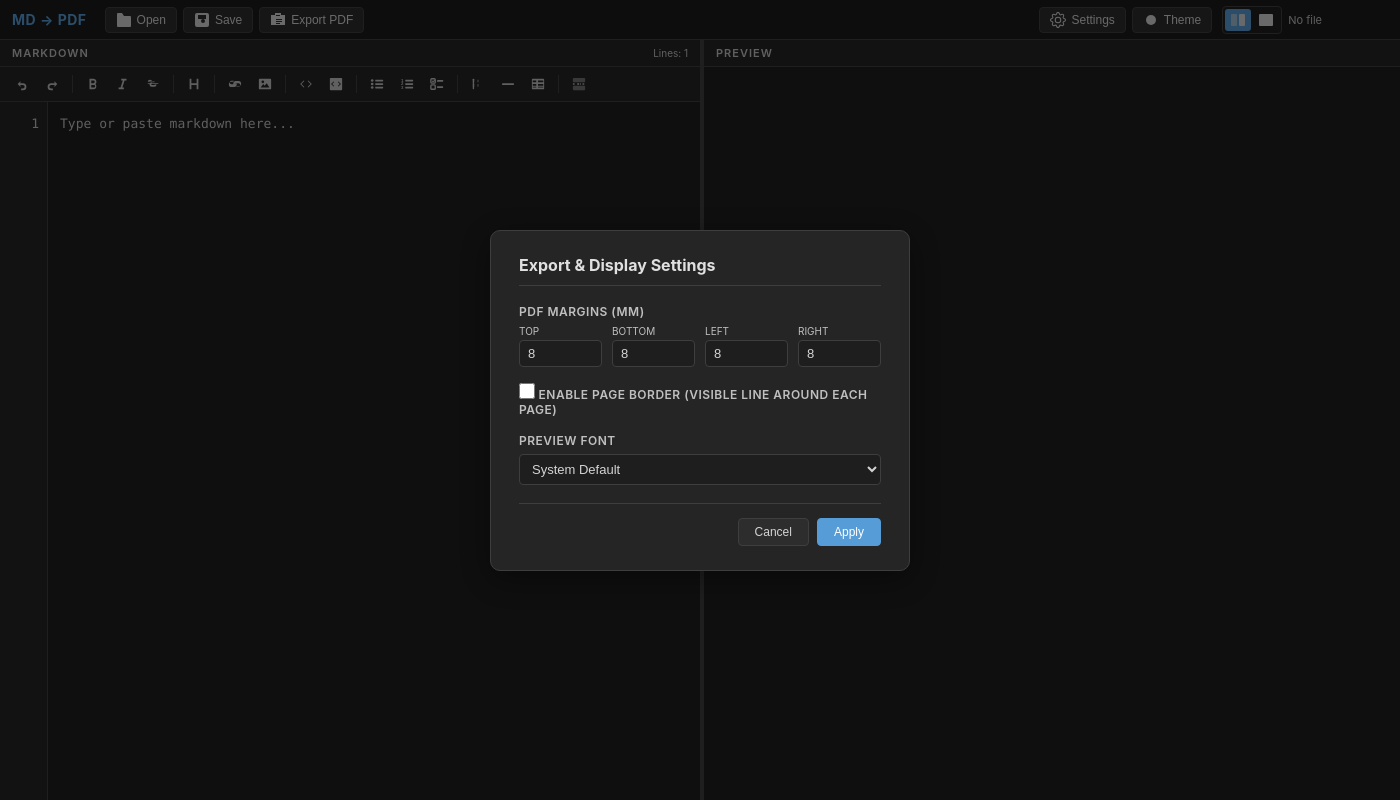
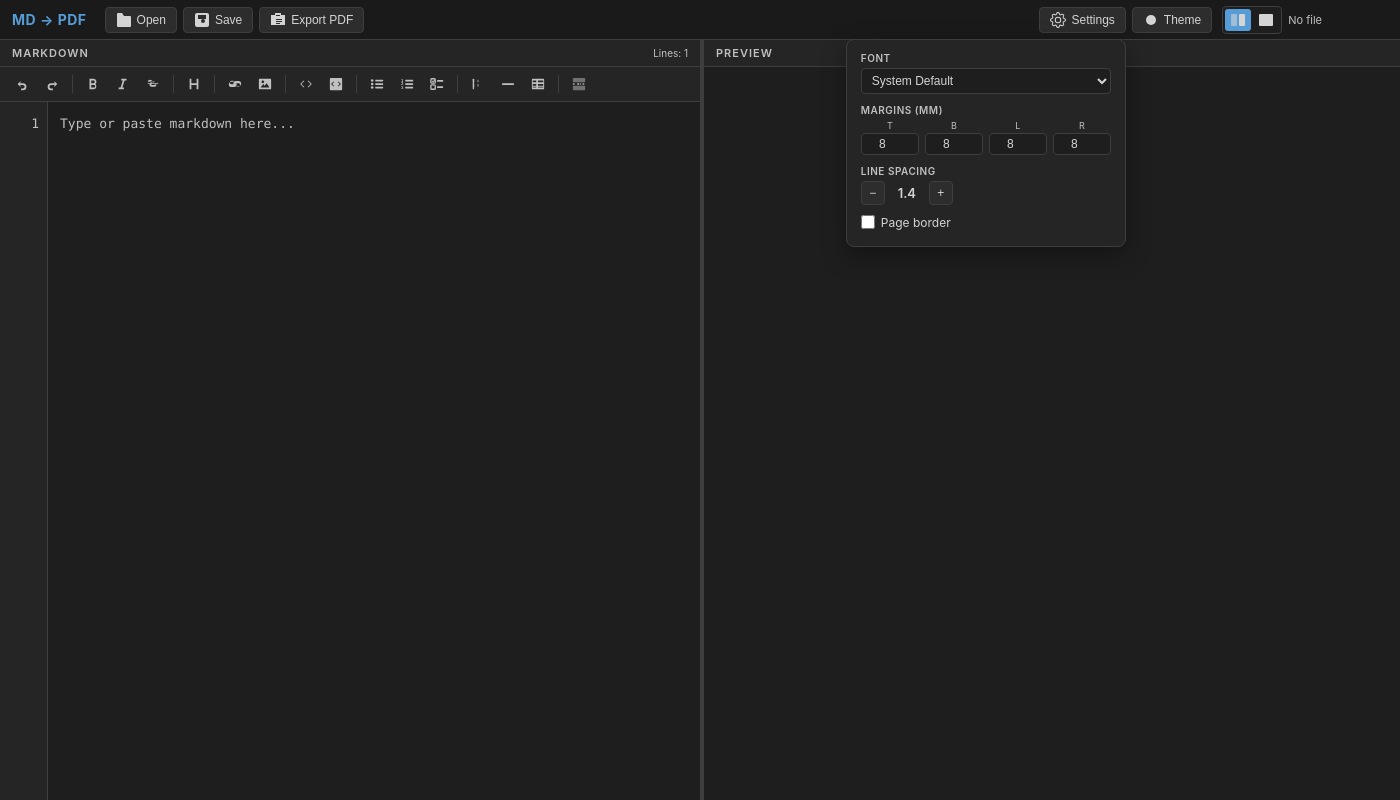
Before and after one commit to anishwagle20/mdToPDFConverter, an Electron app: page index.html in a window 1400 px wide. Both pictures are taken after a click on the button "Settings". Drawn offline with Linux system fonts and the light colour scheme; no server answers.

Commit message:
Fix page border, move settings to toolbar dropdown, add line spacing control

```diff
--- a/index.html
+++ b/index.html
@@ -27,10 +27,47 @@
       </button>
     </div>
     <div class="toolbar-right">
-      <button id="btn-settings" title="Export Settings">
-        <svg width="16" height="16" viewBox="0 0 16 16" fill="currentColor"><path d="M8 4.754a3.246 3.246 0 1 0 0 6.492 3.246 3.246 0 0 0 0-6.492zM5.754 8a2.246 2.246 0 1 1 4.492 0 2.246 2.246 0 0 1-4.492 0z"/><path d="M9.796 1.343c-.527-1.79-3.065-1.79-3.592 0l-.094.319a.873.873 0 0 1-1.255.52l-.292-.16c-1.64-.892-3.433.902-2.54 2.541l.159.292a.873.873 0 0 1-.52 1.255l-.319.094c-1.79.527-1.79 3.065 0 3.592l.319.094a.873.873 0 0 1 .52 1.255l-.16.292c-.892 1.64.902 3.434 2.541 2.54l.292-.159a.873.873 0 0 1 1.255.52l.094.319c.527 1.79 3.065 1.79 3.592 0l.094-.319a.873.873 0 0 1 1.255-.52l.292.16c1.64.893 3.434-.902 2.54-2.541l-.159-.292a.873.873 0 0 1 .52-1.255l.319-.094c1.79-.527 1.79-3.065 0-3.592l-.319-.094a.873.873 0 0 1-.52-1.255l.16-.292c.893-1.64-.902-3.433-2.541-2.54l-.292.159a.873.873 0 0 1-1.255-.52l-.094-.319zm-2.633.283c.246-.835 1.428-.835 1.674 0l.094.319a1.873 1.873 0 0 0 2.693 1.115l.291-.16c.764-.415 1.6.42 1.184 1.185l-.159.292a1.873 1.873 0 0 0 1.116 2.692l.318.094c.835.246.835 1.428 0 1.674l-.319.094a1.873 1.873 0 0 0-1.115 2.693l.16.291c.415.764-.42 1.6-1.185 1.184l-.291-.159a1.873 1.873 0 0 0-2.693 1.116l-.094.318c-.246.835-1.428.835-1.674 0l-.094-.319a1.873 1.873 0 0 0-2.692-1.115l-.292.16c-.764.415-1.6-.42-1.184-1.185l.159-.291a1.873 1.873 0 0 0-1.116-2.693l-.318-.094c-.835-.246-.835-1.428 0-1.674l.319-.094a1.873 1.873 0 0 0 1.115-2.692l-.16-.292c-.415-.764.42-1.6 1.185-1.184l.292.159a1.873 1.873 0 0 0 2.692-1.116l.094-.318z"/></svg>
-        Settings
-      </button>
+      <div class="toolbar-dropdown-wrap">
+        <button id="btn-settings" title="PDF Settings">
+          <svg width="16" height="16" viewBox="0 0 16 16" fill="currentColor"><path d="M8 4.754a3.246 3.246 0 1 0 0 6.492 3.246 3.246 0 0 0 0-6.492zM5.754 8a2.246 2.246 0 1 1 4.492 0 2.246 2.246 0 0 1-4.492 0z"/><path d="M9.796 1.343c-.527-1.79-3.065-1.79-3.592 0l-.094.319a.873.873 0 0 1-1.255.52l-.292-.16c-1.64-.892-3.433.902-2.54 2.541l.159.292a.873.873 0 0 1-.52 1.255l-.319.094c-1.79.527-1.79 3.065 0 3.592l.319.094a.873.873 0 0 1 .52 1.255l-.16.292c-.892 1.64.902 3.434 2.541 2.54l.292-.159a.873.873 0 0 1 1.255.52l.094.319c.527 1.79 3.065 1.79 3.592 0l.094-.319a.873.873 0 0 1 1.255-.52l.292.16c1.64.893 3.434-.902 2.54-2.541l-.159-.292a.873.873 0 0 1 .52-1.255l.319-.094c1.79-.527 1.79-3.065 0-3.592l-.319-.094a.873.873 0 0 1-.52-1.255l.16-.292c.893-1.64-.902-3.433-2.541-2.54l-.292.159a.873.873 0 0 1-1.255-.52l-.094-.319zm-2.633.283c.246-.835 1.428-.835 1.674 0l.094.319a1.873 1.873 0 0 0 2.693 1.115l.291-.16c.764-.415 1.6.42 1.184 1.185l-.159.292a1.873 1.873 0 0 0 1.116 2.692l.318.094c.835.246.835 1.428 0 1.674l-.319.094a1.873 1.873 0 0 0-1.115 2.693l.16.291c.415.764-.42 1.6-1.185 1.184l-.291-.159a1.873 1.873 0 0 0-2.693 1.116l-.094.318c-.246.835-1.428.835-1.674 0l-.094-.319a1.873 1.873 0 0 0-2.692-1.115l-.292.16c-.764.415-1.6-.42-1.184-1.185l.159-.291a1.873 1.873 0 0 0-1.116-2.693l-.318-.094c-.835-.246-.835-1.428 0-1.674l.319-.094a1.873 1.873 0 0 0 1.115-2.692l-.16-.292c-.415-.764.42-1.6 1.185-1.184l.292.159a1.873 1.873 0 0 0 2.692-1.116l.094-.318z"/></svg>
+          Settings
+        </button>
+        <div id="settings-dropdown" class="toolbar-dropdown">
+          <div class="dropdown-section">
+            <label>Font</label>
+            <select id="font-select">
+              <option value="system">System Default</option>
+              <option value="inter">Inter</option>
+              <option value="georgia">Georgia</option>
+              <option value="merriweather">Merriweather</option>
+              <option value="lato">Lato</option>
+            </select>
+          </div>
+          <div class="dropdown-section">
+            <label>Margins (mm)</label>
+            <div class="margin-grid">
+              <div class="field"><span>T</span><input type="number" id="margin-top" min="0" max="50" value="8"></div>
+              <div class="field"><span>B</span><input type="number" id="margin-bottom" min="0" max="50" value="8"></div>
+              <div class="field"><span>L</span><input type="number" id="margin-left" min="0" max="50" value="8"></div>
+              <div class="field"><span>R</span><input type="number" id="margin-right" min="0" max="50" value="8"></div>
+            </div>
+          </div>
+          <div class="dropdown-section">
+            <label>Line Spacing</label>
+            <div class="line-spacing-ctrl">
+              <button id="ls-decrease" title="Decrease">−</button>
+              <span id="ls-value">1.4</span>
+              <button id="ls-increase" title="Increase">+</button>
+            </div>
+          </div>
+          <div class="dropdown-section">
+            <label class="settings-checkbox">
+              <input type="checkbox" id="page-border">
+              Page border
+            </label>
+          </div>
+        </div>
+      </div>
       <button id="btn-theme" title="Toggle Theme">
         <svg width="16" height="16" viewBox="0 0 16 16" fill="currentColor"><circle cx="8" cy="8" r="5"/></svg>
         Theme
@@ -100,42 +137,6 @@
     </div>
   </div>
 
-  <!-- Settings Overlay -->
-  <div id="settings-overlay">
-    <div id="settings-panel">
-      <h3>Export &amp; Display Settings</h3>
-      <div class="settings-group">
-        <label>PDF Margins (mm)</label>
-        <div class="settings-row">
-          <div class="field"><span>Top</span><input type="number" id="margin-top" min="0" max="50" value="8"></div>
-          <div class="field"><span>Bottom</span><input type="number" id="margin-bottom" min="0" max="50" value="8"></div>
-          <div class="field"><span>Left</span><input type="number" id="margin-left" min="0" max="50" value="8"></div>
-          <div class="field"><span>Right</span><input type="number" id="margin-right" min="0" max="50" value="8"></div>
-        </div>
-      </div>
-      <div class="settings-group">
-        <label class="settings-checkbox">
-          <input type="checkbox" id="page-border">
-          Enable page border (visible line around each page)
-        </label>
-      </div>
-      <div class="settings-group">
-        <label>Preview Font</label>
-        <select id="font-select">
-          <option value="system">System Default</option>
-          <option value="inter">Inter</option>
-          <option value="georgia">Georgia</option>
-          <option value="merriweather">Merriweather</option>
-          <option value="lato">Lato</option>
-        </select>
-      </div>
-      <div class="settings-actions">
-        <button id="settings-cancel">Cancel</button>
-        <button id="settings-apply" class="primary">Apply</button>
-      </div>
-    </div>
-  </div>
-
   <script src="src/renderer/renderer.js"></script>
 </body>
 </html>
--- a/src/renderer/renderer.js
+++ b/src/renderer/renderer.js
@@ -462,7 +462,7 @@ const btnTheme = document.getElementById('btn-theme');
 const btnSettings = document.getElementById('btn-settings');
 const resizer = document.getElementById('resizer');
 const editorPanel = document.getElementById('editor-panel');
-const settingsOverlay = document.getElementById('settings-overlay');
+const settingsDropdown = document.getElementById('settings-dropdown');
 
 let currentFilePath = null;
 let isDirty = false;
@@ -516,6 +516,7 @@ const pdfSettings = {
   marginLeft: 8,
   marginRight: 8,
   pageBorder: false,
+  lineSpacing: 1.4,
 };
 let selectedFont = 'system';
 
@@ -721,6 +722,7 @@ btnExport.addEventListener('click', async () => {
     },
     pageBorder: pdfSettings.pageBorder,
     font: FONT_MAP[selectedFont] || FONT_MAP.system,
+    lineSpacing: pdfSettings.lineSpacing,
   });
   if (path) {
     showNotification('PDF exported: ' + path.split('/').pop());
@@ -819,41 +821,47 @@ window.electronAPI.onFileOpened((data) => {
   setFile(data.filePath, data.content);
 });
 
-// ---- Settings Panel ----
+// ---- Settings Dropdown ----
 
-btnSettings.addEventListener('click', () => {
-  document.getElementById('margin-top').value = pdfSettings.marginTop;
-  document.getElementById('margin-bottom').value = pdfSettings.marginBottom;
-  document.getElementById('margin-left').value = pdfSettings.marginLeft;
-  document.getElementById('margin-right').value = pdfSettings.marginRight;
-  document.getElementById('page-border').checked = pdfSettings.pageBorder;
-  document.getElementById('font-select').value = selectedFont;
-  settingsOverlay.classList.add('open');
+btnSettings.addEventListener('click', (e) => {
+  e.stopPropagation();
+  settingsDropdown.classList.toggle('open');
 });
 
-document.getElementById('settings-cancel').addEventListener('click', () => {
-  settingsOverlay.classList.remove('open');
+document.addEventListener('click', (e) => {
+  if (!settingsDropdown.contains(e.target) && e.target !== btnSettings && !btnSettings.contains(e.target)) {
+    settingsDropdown.classList.remove('open');
+  }
 });
 
-settingsOverlay.addEventListener('click', (e) => {
-  if (e.target === settingsOverlay) settingsOverlay.classList.remove('open');
+// Live-apply settings from dropdown controls
+document.getElementById('font-select').addEventListener('change', (e) => {
+  selectedFont = e.target.value;
+  applyFont();
 });
 
-document.getElementById('settings-apply').addEventListener('click', () => {
-  pdfSettings.marginTop = parseInt(document.getElementById('margin-top').value, 10) || 8;
-  pdfSettings.marginBottom = parseInt(document.getElementById('margin-bottom').value, 10) || 8;
-  pdfSettings.marginLeft = parseInt(document.getElementById('margin-left').value, 10) || 8;
-  pdfSettings.marginRight = parseInt(document.getElementById('margin-right').value, 10) || 8;
-  pdfSettings.pageBorder = document.getElementById('page-border').checked;
+document.getElementById('page-border').addEventListener('change', (e) => {
+  pdfSettings.pageBorder = e.target.checked;
+});
 
-  const newFont = document.getElementById('font-select').value;
-  if (newFont !== selectedFont) {
-    selectedFont = newFont;
-    applyFont();
-  }
+['margin-top', 'margin-bottom', 'margin-left', 'margin-right'].forEach(id => {
+  document.getElementById(id).addEventListener('change', (e) => {
+    const key = 'margin' + id.split('-')[1].charAt(0).toUpperCase() + id.split('-')[1].slice(1);
+    pdfSettings[key] = parseInt(e.target.value, 10) || 8;
+  });
+});
 
-  settingsOverlay.classList.remove('open');
-  showNotification('Settings applied');
+// Line spacing controls
+const lsValue = document.getElementById('ls-value');
+
+document.getElementById('ls-decrease').addEventListener('click', () => {
+  pdfSettings.lineSpacing = Math.max(1.0, +(pdfSettings.lineSpacing - 0.1).toFixed(1));
+  lsValue.textContent = pdfSettings.lineSpacing.toFixed(1);
+});
+
+document.getElementById('ls-increase').addEventListener('click', () => {
+  pdfSettings.lineSpacing = Math.min(3.0, +(pdfSettings.lineSpacing + 0.1).toFixed(1));
+  lsValue.textContent = pdfSettings.lineSpacing.toFixed(1);
 });
 
 function applyFont() {
--- a/styles.css
+++ b/styles.css
@@ -609,127 +609,126 @@ body.preview-only #preview-panel {
   padding: 2px 12px;
 }
 
-/* ---- Settings Panel ---- */
-#settings-overlay {
+/* ---- Settings Dropdown ---- */
+.toolbar-dropdown-wrap {
+  position: relative;
+}
+
+.toolbar-dropdown {
   display: none;
-  position: fixed;
-  inset: 0;
-  background: rgba(0,0,0,0.5);
-  z-index: 100;
-}
-#settings-overlay.open { display: flex; justify-content: center; align-items: center; }
-
-#settings-panel {
+  position: absolute;
+  top: calc(100% + 6px);
+  right: 0;
   background: var(--bg-secondary);
   border: 1px solid var(--border);
-  border-radius: 10px;
-  padding: 24px 28px;
-  width: 420px;
-  max-height: 80vh;
-  overflow-y: auto;
-  box-shadow: 0 8px 32px rgba(0,0,0,0.4);
+  border-radius: 8px;
+  padding: 12px 14px;
+  width: 280px;
+  box-shadow: 0 8px 24px rgba(0,0,0,0.35);
+  z-index: 200;
 }
+.toolbar-dropdown.open { display: block; }
 
-#settings-panel h3 {
-  margin: 0 0 18px;
-  font-size: 16px;
-  color: var(--text-heading);
-  border-bottom: 1px solid var(--border);
-  padding-bottom: 10px;
+.dropdown-section {
+  margin-bottom: 10px;
 }
+.dropdown-section:last-child { margin-bottom: 0; }
 
-.settings-group {
-  margin-bottom: 16px;
-}
-.settings-group label {
+.dropdown-section label {
   display: block;
-  font-size: 12px;
+  font-size: 10px;
   font-weight: 600;
   color: var(--text-secondary);
   text-transform: uppercase;
   letter-spacing: 0.5px;
-  margin-bottom: 6px;
+  margin-bottom: 4px;
 }
 
-.settings-row {
-  display: flex;
-  gap: 10px;
-  align-items: center;
-}
-.settings-row .field {
-  flex: 1;
-  display: flex;
-  flex-direction: column;
-  gap: 3px;
-}
-.settings-row .field span {
-  font-size: 10px;
-  color: var(--text-secondary);
-  text-transform: uppercase;
-}
-.settings-row input[type="number"] {
+.dropdown-section select {
   width: 100%;
-  padding: 5px 8px;
+  padding: 4px 6px;
   background: var(--bg-primary);
   color: var(--text-primary);
   border: 1px solid var(--border);
   border-radius: 4px;
-  font-size: 13px;
+  font-size: 12px;
   outline: none;
+  cursor: pointer;
 }
-.settings-row input[type="number"]:focus {
-  border-color: var(--accent);
+.dropdown-section select:focus { border-color: var(--accent); }
+
+.margin-grid {
+  display: grid;
+  grid-template-columns: 1fr 1fr 1fr 1fr;
+  gap: 6px;
 }
-
-.settings-group select {
+.margin-grid .field {
+  display: flex;
+  flex-direction: column;
+  gap: 2px;
+}
+.margin-grid .field span {
+  font-size: 9px;
+  color: var(--text-secondary);
+  text-transform: uppercase;
+  text-align: center;
+}
+.margin-grid input[type="number"] {
   width: 100%;
-  padding: 6px 8px;
+  padding: 3px 4px;
   background: var(--bg-primary);
   color: var(--text-primary);
   border: 1px solid var(--border);
   border-radius: 4px;
-  font-size: 13px;
+  font-size: 12px;
   outline: none;
-  cursor: pointer;
+  text-align: center;
 }
-.settings-group select:focus { border-color: var(--accent); }
+.margin-grid input[type="number"]:focus { border-color: var(--accent); }
 
-.settings-checkbox {
+.line-spacing-ctrl {
   display: flex;
   align-items: center;
   gap: 8px;
+}
+.line-spacing-ctrl button {
+  width: 24px;
+  height: 24px;
+  display: flex;
+  align-items: center;
+  justify-content: center;
+  background: var(--bg-tertiary);
+  color: var(--text-primary);
+  border: 1px solid var(--border);
+  border-radius: 4px;
+  font-size: 14px;
   cursor: pointer;
+  padding: 0;
+  line-height: 1;
+  transition: background 0.12s;
+}
+.line-spacing-ctrl button:hover { background: var(--bg-hover); }
+.line-spacing-ctrl span {
   font-size: 13px;
   color: var(--text-primary);
+  min-width: 28px;
+  text-align: center;
+  font-weight: 600;
 }
-.settings-checkbox input[type="checkbox"] {
-  width: 16px; height: 16px;
+
+.dropdown-section .settings-checkbox {
+  display: flex;
+  align-items: center;
+  gap: 6px;
+  cursor: pointer;
+  font-size: 12px;
+  color: var(--text-primary);
+  text-transform: none;
+  letter-spacing: 0;
+  font-weight: 400;
+}
+.dropdown-section .settings-checkbox input[type="checkbox"] {
+  width: 14px; height: 14px;
   accent-color: var(--accent);
   cursor: pointer;
 }
-
-.settings-actions {
-  display: flex;
-  justify-content: flex-end;
-  gap: 8px;
-  margin-top: 18px;
-  padding-top: 14px;
-  border-top: 1px solid var(--border);
-}
-.settings-actions button {
-  padding: 6px 16px;
-  border-radius: 4px;
-  font-size: 12px;
-  cursor: pointer;
-  border: 1px solid var(--border);
-  background: var(--bg-tertiary);
-  color: var(--text-primary);
-  transition: background 0.15s;
-}
-.settings-actions button:hover { background: var(--bg-hover); }
-.settings-actions button.primary {
-  background: var(--accent);
-  color: #fff;
-  border-color: var(--accent);
-}
-.settings-actions button.primary:hover { background: var(--accent-hover); }
```
Also changed, not shown: src/main.js (+11 -6 lines).
